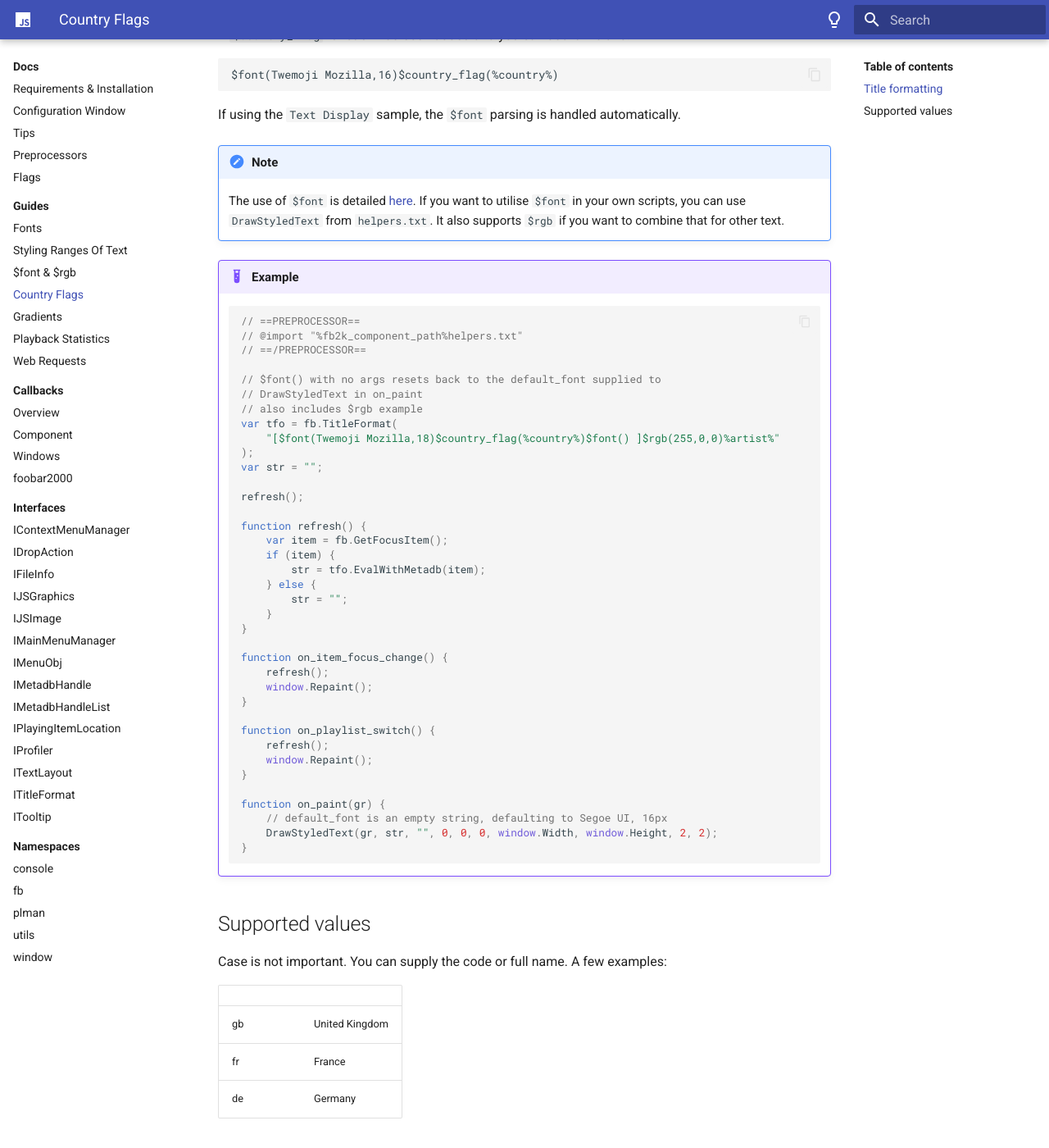
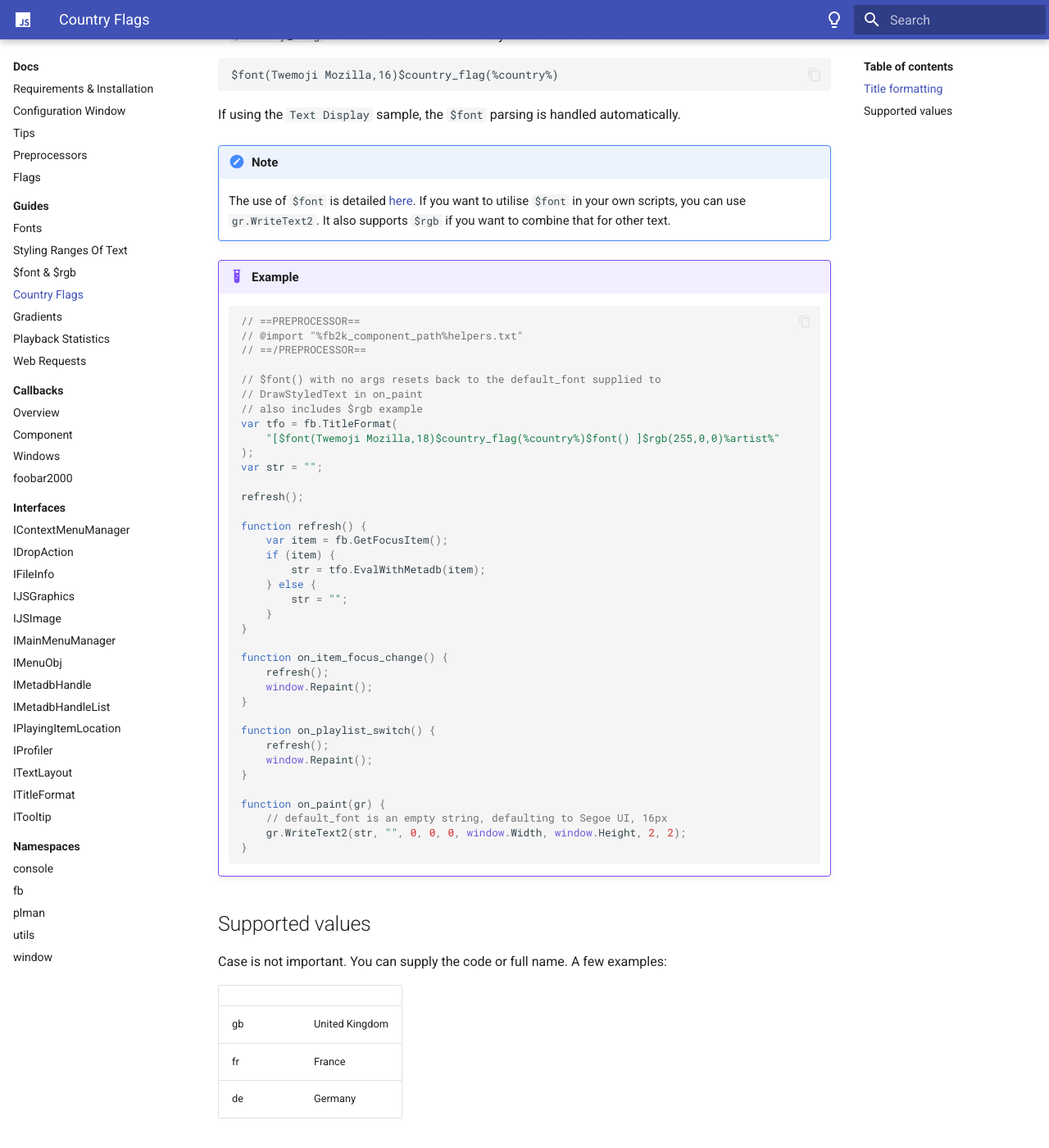
Before and after one commit to jscript-panel/jscript-panel.github.io, an MkDocs documentation site: the page built from docs/docs/guides/country-flags.md, in a window 1280 px wide and 1400 px high, scrolled down 941 px. Shown: the whole window at 82% size. Built offline with MkDocs 1.6.1 and Material for MkDocs 9.7.7, drawn with Linux system fonts in a browser that asks for light colours.

Commit message:
Update country-flags.md

````diff
--- a/docs/docs/guides/country-flags.md
+++ b/docs/docs/guides/country-flags.md
@@ -39,9 +39,8 @@ If using the `Text Display` sample, the `$font` parsing is handled automatically
 
 !!! note
 	The use of `$font` is detailed [here](font-rgb.md). If you want to
-	utilise `$font` in your own scripts, you can use `DrawStyledText` from
-	`helpers.txt`. It also supports `$rgb` if you want to combine that
-	for other text.
+	utilise `$font` in your own scripts, you can use `gr.WriteText2`.
+	It also supports `$rgb` if you want to combine that for other text.
 
 !!! example
 	```js
@@ -80,7 +79,7 @@ If using the `Text Display` sample, the `$font` parsing is handled automatically
 
 	function on_paint(gr) {
 		// default_font is an empty string, defaulting to Segoe UI, 16px
-		DrawStyledText(gr, str, "", 0, 0, 0, window.Width, window.Height, 2, 2);
+		gr.WriteText2(str, "", 0, 0, 0, window.Width, window.Height, 2, 2);
 	}
 	```
 
````
